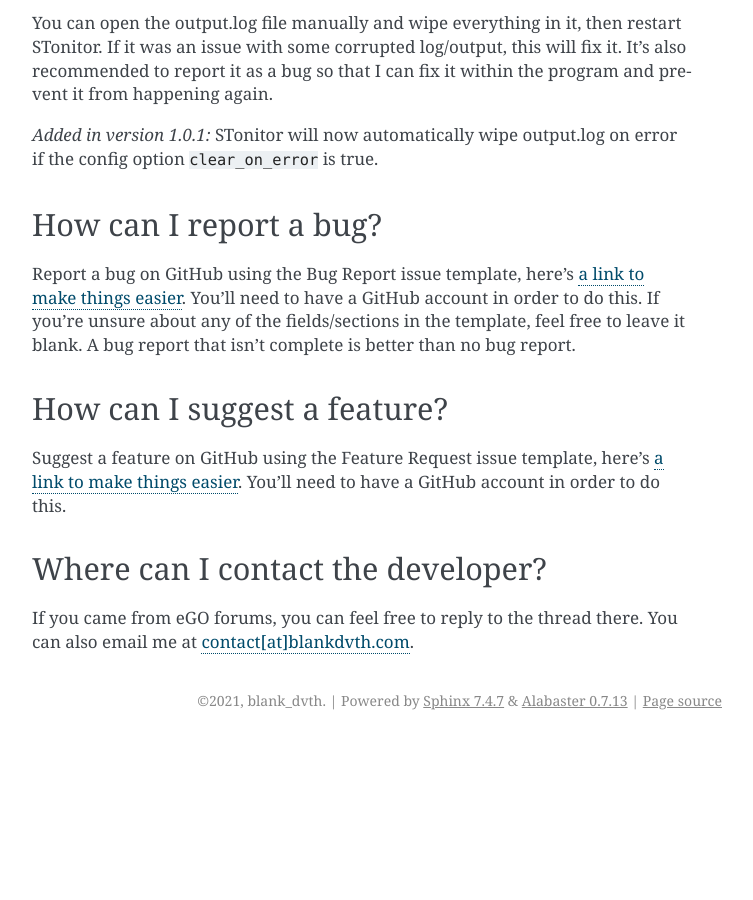
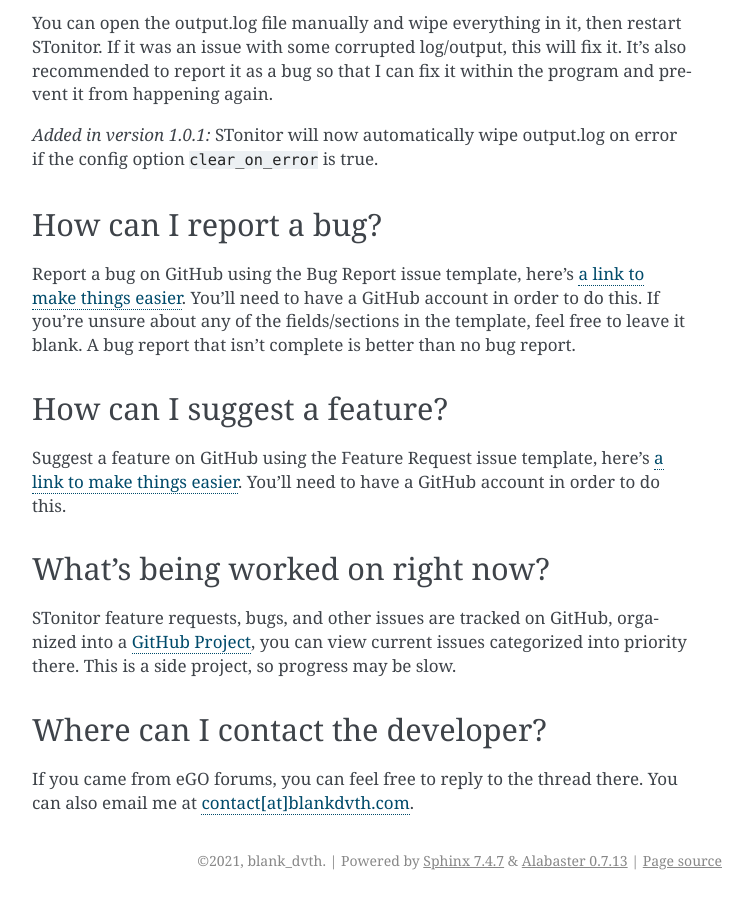
Before and after one commit to BLANK-TH/TSonitor, a Sphinx documentation site: the page built from docs/source/faq.rst, in a window 1280 px wide and 900 px high, scrolled down 3328 px. Shown: the whole window, without its empty margins (388-1141 px from the left). Built offline with Sphinx 7.4.7, drawn with Linux system fonts in a browser that asks for light colours; before the commit the page ends 4068 px from its top, so only the background shows below that; some of the changed text lies outside the part shown.

Commit message:
Add GitHub Projects to docs

```diff
--- a/docs/source/faq.rst
+++ b/docs/source/faq.rst
@@ -129,6 +129,13 @@
 `a link to make things easier <https://github.com/blankdvth/STonitor/issues/new?assignees=blankdvth&labels=enhancement&template=feature-request.md&title=>`_.
 You'll need to have a GitHub account in order to do this.
 
+What's being worked on right now?
+------------------------------------
+
+STonitor feature requests, bugs, and other issues are tracked on GitHub, organized into a
+`GitHub Project <https://github.com/users/blankdvth/projects/2>`_, you can view current issues
+categorized into priority there. This is a side project, so progress may be slow.
+
 Where can I contact the developer?
 ------------------------------------
 
```
